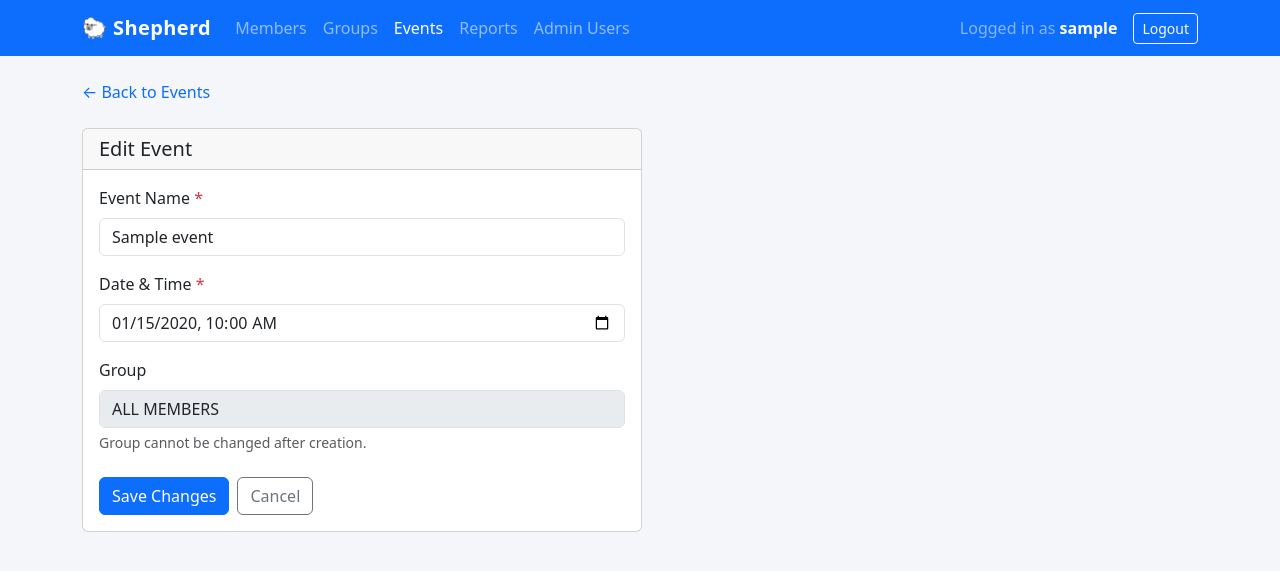
After one commit to evanlow/shephard, a Flask app: page /events/1/edit in a window 1280 px wide. The commit adds this page. Shown: the top 571 px of the page. Run offline with Flask 3, Linux system fonts and the light colour scheme; a user stored in the database is signed in; tables that the repository leaves empty hold one stand-in row (values such as "Sample post").

Commit message:
Add event editing: service update method, API PUT endpoint, UI edit routes and template
Agent-Logs-Url: https://github.com/evanlow/shepherd/sessions/34e430db-8b6a-4de3-aaf0-caf177bbf385

Co-authored-by: evanlow <3292771+evanlow@users.noreply.github.com>

```diff
--- a/app/routes/ui.py
+++ b/app/routes/ui.py
@@ -264,6 +264,50 @@ def delete_event(event_id: int):
     return redirect(url_for("ui.events"))
 
 
+@bp.get("/events/<int:event_id>/edit")
+@admin_required
+def edit_event(event_id: int):
+    event = EventService.get_by_id(event_id)
+    if not event:
+        flash("Event not found.", "error")
+        return redirect(url_for("ui.events"))
+    all_groups = GroupService.get_all()
+    return render_template("ui/event_edit.html", event=event, groups=all_groups)
+
+
+@bp.post("/events/<int:event_id>/edit")
+@admin_required
+def update_event(event_id: int):
+    name = request.form.get("name", "").strip() or None
+    date_str = request.form.get("date", "").strip()
+    date = None
+
+    if not name:
+        flash("Event name is required.", "error")
+        return redirect(url_for("ui.edit_event", event_id=event_id))
+
+    if date_str:
+        try:
+            date = datetime.fromisoformat(date_str)
+        except ValueError:
+            flash("Invalid date/time format.", "error")
+            return redirect(url_for("ui.edit_event", event_id=event_id))
+    else:
+        flash("Date and time are required.", "error")
+        return redirect(url_for("ui.edit_event", event_id=event_id))
+
+    event, error = EventService.update(event_id, name=name, date=date)
+    if error == "Event not found":
+        flash("Event not found.", "error")
+        return redirect(url_for("ui.events"))
+    if error:
+        flash(error, "error")
+        return redirect(url_for("ui.edit_event", event_id=event_id))
+
+    flash(f"Event '{event.name}' updated.", "success")
+    return redirect(url_for("ui.events"))
+
+
 # ---------------------------------------------------------------------------
 # Attendance taking
 # ---------------------------------------------------------------------------
--- a/app/services/event_service.py
+++ b/app/services/event_service.py
@@ -30,6 +30,18 @@ class EventService:
         return event, None
 
     @staticmethod
+    def update(event_id: int, name: str | None = None, date: datetime | None = None) -> tuple[Event | None, str | None]:
+        event = db.session.get(Event, event_id)
+        if not event:
+            return None, "Event not found"
+        if name is not None:
+            event.name = name
+        if date is not None:
+            event.date = date
+        db.session.commit()
+        return event, None
+
+    @staticmethod
     def delete(event_id: int) -> bool:
         event = db.session.get(Event, event_id)
         if not event:
--- /dev/null
+++ b/app/templates/ui/event_edit.html
@@ -0,0 +1,39 @@
+{% extends "ui/base.html" %}
+
+{% block title %}Edit Event{% endblock %}
+{% block nav_events %}active{% endblock %}
+
+{% block content %}
+<div class="mb-4">
+  <a href="{{ url_for('ui.events') }}" class="text-decoration-none">&larr; Back to Events</a>
+</div>
+
+<div class="card" style="max-width: 560px;">
+  <div class="card-header">
+    <h5 class="mb-0">Edit Event</h5>
+  </div>
+  <div class="card-body">
+    <form method="post" action="{{ url_for('ui.update_event', event_id=event.id) }}">
+      <div class="mb-3">
+        <label class="form-label">Event Name <span class="text-danger">*</span></label>
+        <input type="text" name="name" class="form-control" value="{{ event.name }}" required />
+      </div>
+      <div class="mb-3">
+        <label class="form-label">Date &amp; Time <span class="text-danger">*</span></label>
+        <input type="datetime-local" name="date" class="form-control"
+               value="{{ event.date.strftime('%Y-%m-%dT%H:%M') }}" required />
+      </div>
+      <div class="mb-4">
+        <label class="form-label">Group</label>
+        <input type="text" class="form-control"
+               value="{{ event.group.name if event.group else '—' }}" disabled />
+        <div class="form-text text-muted">Group cannot be changed after creation.</div>
+      </div>
+      <div class="d-flex gap-2">
+        <button type="submit" class="btn btn-primary">Save Changes</button>
+        <a href="{{ url_for('ui.events') }}" class="btn btn-outline-secondary">Cancel</a>
+      </div>
+    </form>
+  </div>
+</div>
+{% endblock %}
--- a/app/templates/ui/events.html
+++ b/app/templates/ui/events.html
@@ -80,6 +80,8 @@
           <td>
             <a href="{{ url_for('ui.attendance', event_id=e.id) }}"
                class="btn btn-sm btn-primary me-1">Take Attendance</a>
+            <a href="{{ url_for('ui.edit_event', event_id=e.id) }}"
+               class="btn btn-sm btn-outline-primary me-1">Edit</a>
             <a href="{{ url_for('ui.reports') }}?event_id={{ e.id }}"
                class="btn btn-sm btn-outline-secondary me-1">Report</a>
             {% if current_user.is_superuser %}
```
Also changed, not shown: app/routes/events.py (+25 -0 lines), tests/smoke_event_service.py (+29 -0 lines), tests/smoke_events.py (+56 -0 lines), tests/smoke_ui.py (+35 -0 lines).
